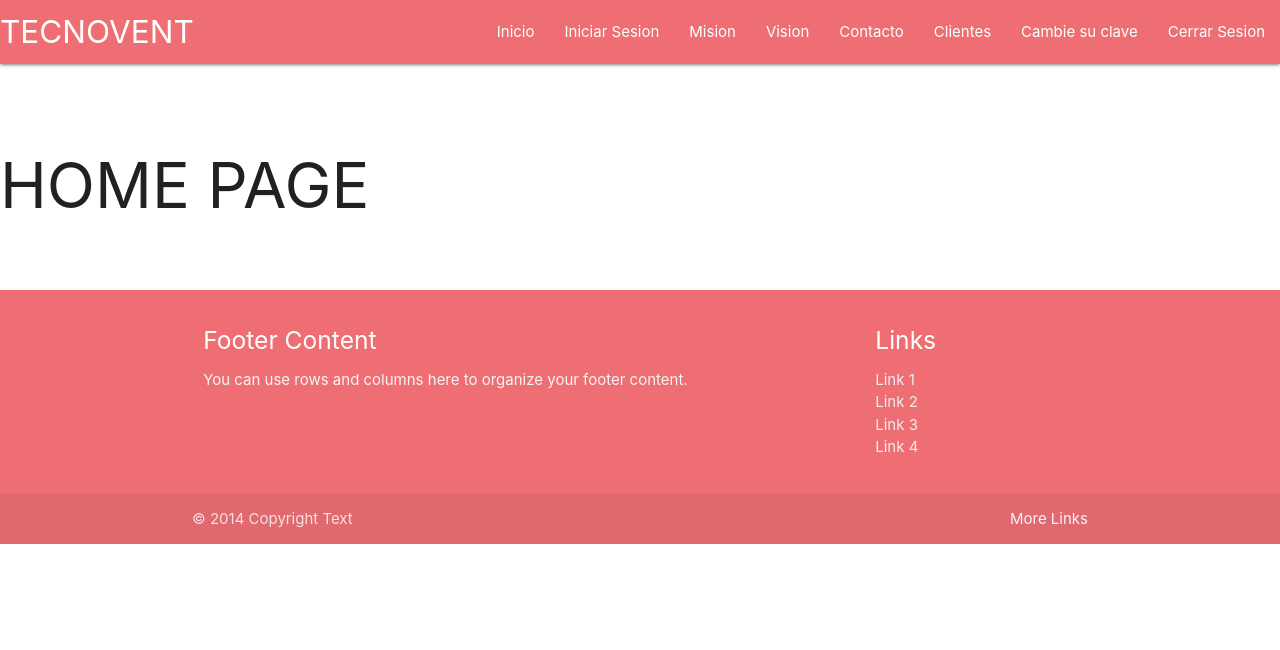
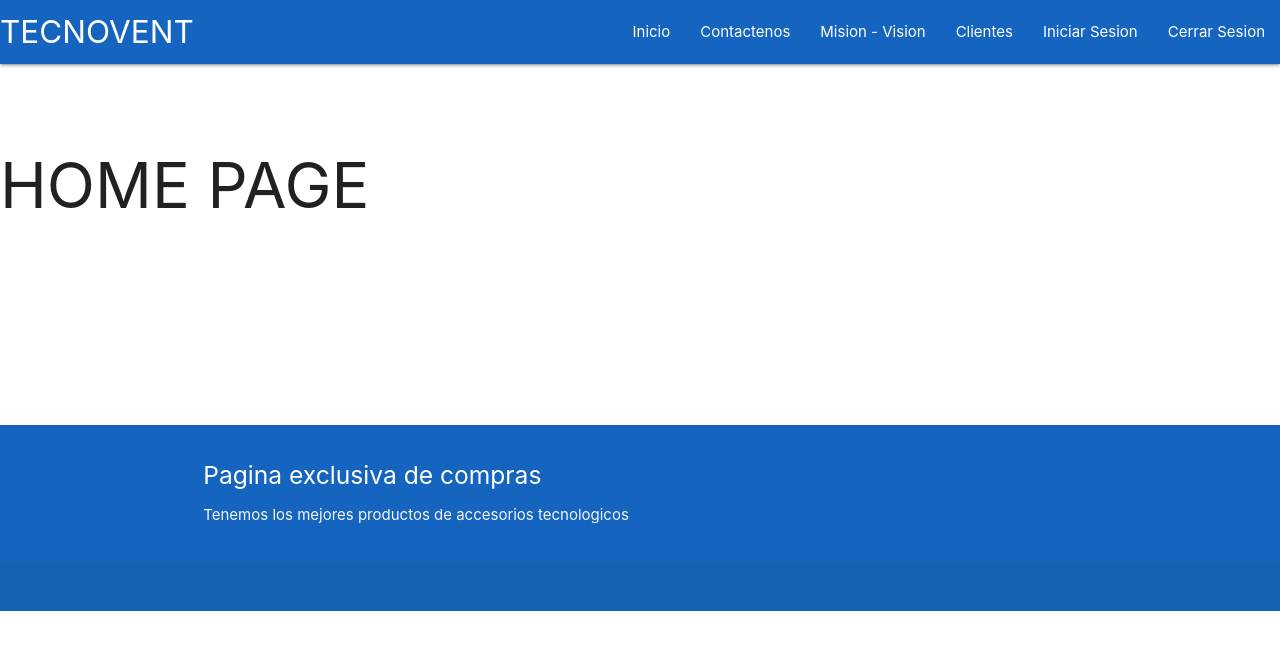
Before and after one commit to Andreslis19/ProyectoCiclo4, an Angular app in the folder Angular/frontendAngular/: page /inicio in a window 1280 px wide. Shown: the top 650 px of the page. Built offline with nearby package versions, Linux system fonts and the light colour scheme.

Commit message:
correcion spider

```diff
--- a/Angular/frontendAngular/src/app/app.component.html
+++ b/Angular/frontendAngular/src/app/app.component.html
@@ -6,4 +6,10 @@
 
 <br>
 <br>
+<br>
+<br>
+<br>
+<br>
+<br>
+<br>
 <app-pie-pagina></app-pie-pagina>
--- a/Angular/frontendAngular/src/app/modulos/seguridad/identificar/identificar.component.html
+++ b/Angular/frontendAngular/src/app/modulos/seguridad/identificar/identificar.component.html
@@ -42,9 +42,8 @@
 
             <!-- Form "Register Now" And "Forgot Password" Link Section. -->
 
-        <div class="" style="font-size:14px;"><br>
-            <a href="" class="left">Register Now!</a>
-            <a href="" class="right ">Forgot Password?</a>
+        <div class="" style="font-size:30px;"><br>
+            <a href="" class="left">Registrese</a>
         </div><br>
     </div>
 </form>
--- a/Angular/frontendAngular/src/app/plantilla/barra-navegacion/barra-navegacion.component.html
+++ b/Angular/frontendAngular/src/app/plantilla/barra-navegacion/barra-navegacion.component.html
@@ -1,15 +1,13 @@
 <nav>
-    <div class="nav-wrapper">
+    <div class="nav-wrapper blue darken-3">
       <a href="#!" class="brand-logo">TECNOVENT</a>
       <a href="#" data-target="mobile-demo" class="sidenav-trigger"><i class="material-icons">menu</i></a>
       <ul class="right hide-on-med-and-down">
         <li ><a routerLink="/inicio">Inicio</a></li>
+        <li><a href="mobile.html">Contactenos</a></li>
+        <li><a href="badges.html">Mision - Vision</a></li>
+        <li ><a routerLink="/administracion/personas">Clientes</a></li>
         <li ><a routerLink="/seguridad/identificar">Iniciar Sesion</a></li>
-        <li><a href="badges.html">Mision</a></li>
-        <li><a href="collapsible.html">Vision</a></li>
-        <li><a href="mobile.html">Contacto</a></li>
-        <li ><a routerLink="/administracion/personas">Clientes</a></li>
-        <li ><a routerLink="/seguridad/cambio-clave">Cambie su clave</a></li>
         <li ><a routerLink="/seguridad/cerrar-sesion">Cerrar Sesion</a></li>
       </ul>
     </div>
--- a/Angular/frontendAngular/src/app/plantilla/pie-pagina/pie-pagina.component.html
+++ b/Angular/frontendAngular/src/app/plantilla/pie-pagina/pie-pagina.component.html
@@ -1,25 +1,13 @@
-<footer class="page-footer">
+<footer class="page-footer blue darken-3" >
     <div class="container">
       <div class="row">
         <div class="col l7 s13">
-          <h5 class="white-text">Footer Content</h5>
-          <p class="grey-text text-lighten-4">You can use rows and columns here to organize your footer content.</p>
-        </div>
-        <div class="col l2 offset-l2 s14">
-          <h5 class="white-text">Links</h5>
-          <ul>
-            <li><a class="grey-text text-lighten-3" href="#!">Link 1</a></li>
-            <li><a class="grey-text text-lighten-3" href="#!">Link 2</a></li>
-            <li><a class="grey-text text-lighten-3" href="#!">Link 3</a></li>
-            <li><a class="grey-text text-lighten-3" href="#!">Link 4</a></li>
-          </ul>
+          <h5 class="white-text">Pagina exclusiva de compras</h5>
+          <p class="grey-text text-lighten-4">Tenemos los mejores productos de accesorios tecnologicos</p>
         </div>
       </div>
     </div>
     <div class="footer-copyright">
-      <div class="container">
-      © 2014 Copyright Text
-      <a class="grey-text text-lighten-4 right" href="#!">More Links</a>
-      </div>
+
     </div>
   </footer>
```
Also changed, not shown: 1 other file (tests, documents, lock files or other folders).
